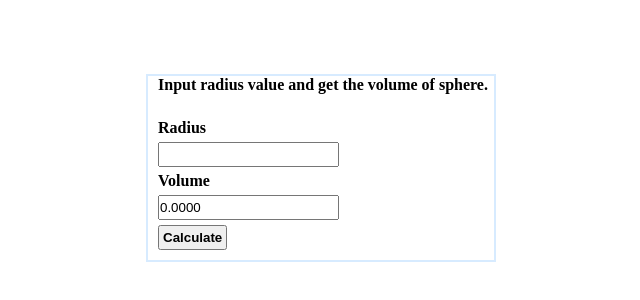
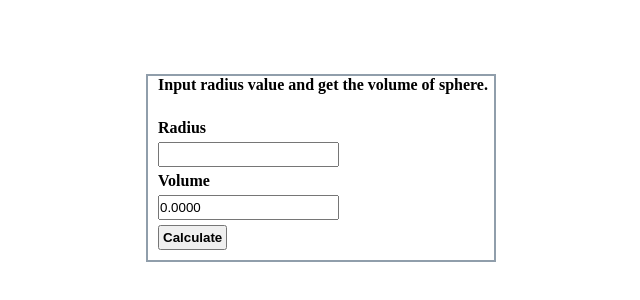
Before and after one commit to roshansah1/WeeklyTest, a plain HTML site: page WeeklyTest2/calculate_volume.html in a window 1280 px wide. Shown: the part 232-532 px from the top of the page, without its empty margins (319-959 px from the left). Drawn offline with Linux system fonts and the light colour scheme.

Commit message:
Update calculate_volume.html

```diff
--- a/WeeklyTest2/calculate_volume.html
+++ b/WeeklyTest2/calculate_volume.html
@@ -35,7 +35,7 @@
     }
 
     .main-container {
-        border: 2px solid #d7ebff;
+        border: 2px solid #909eab;
         height: 188px;
         width: 350px;
     }
```
